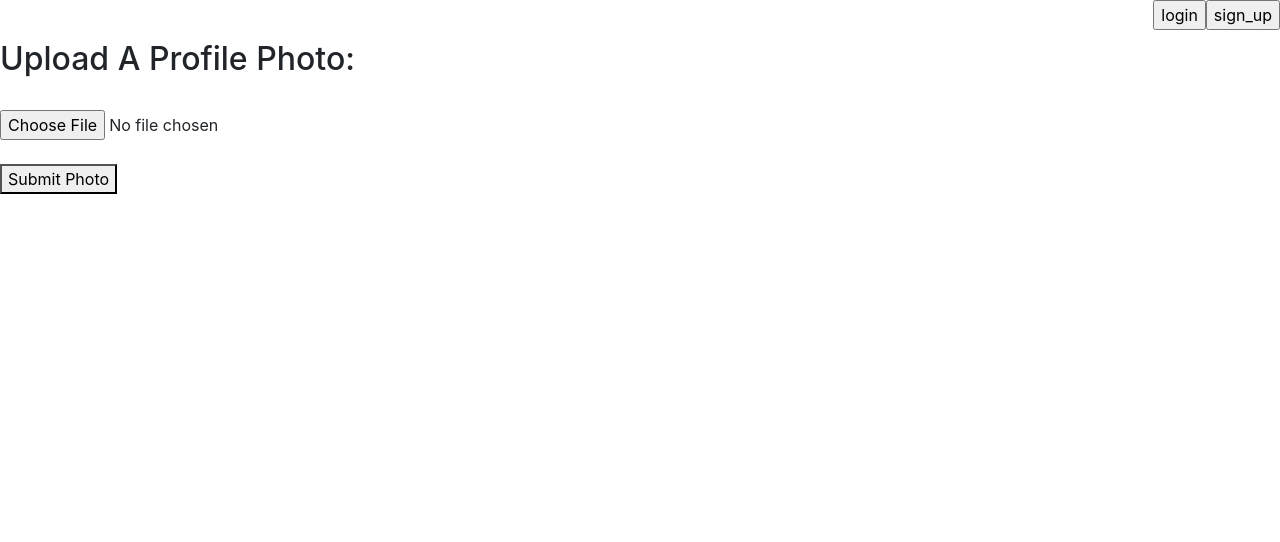
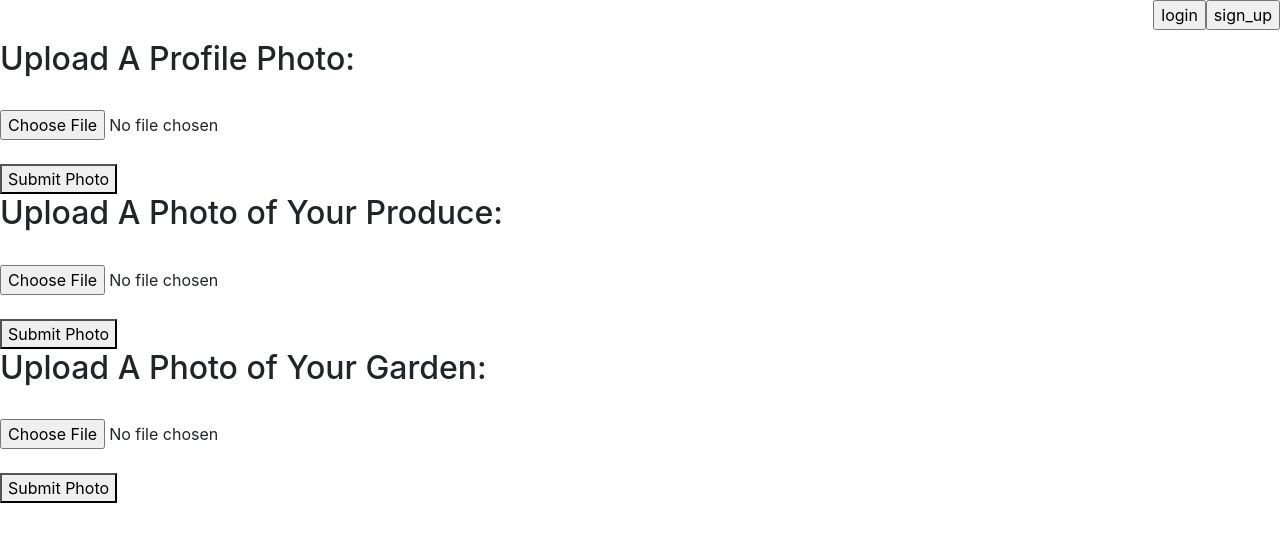
Before and after one commit to acufarah/garden-trading, a Flask app: page /users_profile/img_upload.html in a window 1280 px wide. Shown: the part 56-598 px from the top of the page. Run offline with Flask 2, Linux system fonts and the light colour scheme; some libraries are stand-ins or nearby versions.

Commit message:
Stil need to change JSON into iterable JS object

```diff
--- a/server.py
+++ b/server.py
@@ -1,5 +1,6 @@
 """Garden trading app."""
 import requests
+import geopy.geocoders
 from jinja2 import StrictUndefined
 
 from flask import (Flask, render_template, redirect, request, json, jsonify, url_for, flash, session)
@@ -7,8 +8,10 @@ import os
 from flask_uploads import UploadSet, IMAGES, configure_uploads
 from flask_debugtoolbar import DebugToolbarExtension
 from werkzeug import secure_filename
+from geopy.geocoders import Nominatim
 from model import User, Produce, Message, connect_to_db, db
-from geopy.geocoders import Nominatim
+from model import UserSchema, ProduceSchema, MessageSchema
+
 
 app = Flask(__name__)
 app.config.from_object(__name__)
@@ -91,7 +94,7 @@ def show_user_info(uid):
 	user = User.query.get(uid)
 
 	return render_template('users_profile.html', user=user, username=user.username, email=user.email, password=user.password, fname=user.fname, lname=user.lname,
-						address=user.address, city=user.city, state=user.state, zipcode=user.zipcode)
+						address=user.address, city=user.city, state=user.state, zipcode=user.zipcode, usr_img=user.usr_img)
 
 @app.route('/logout')
 def logout():
@@ -166,10 +169,13 @@ def garden_directory():
 	gardeners = db.session.query(User).order_by(User.user_id.desc()).first()
 	return render_template('/garden_areas.html', gardeners=gardeners)
 
-@app.route('/garden_areas')
+@app.route('/garden_areas.json')
 def address_map():
 	"""Transform address data from DB to plot on GMaps."""
-	pass
+	users = User.query.all()
+	user_schema = UserSchema(many=True)
+	output = user_schema.dump(users).data
+	return jsonify({ 'user' : output })
 
 
 @app.route('/users_profile/img_upload.html')
@@ -182,14 +188,36 @@ def img_upload():
 	if 'user_id' in session:
 		user_id = session.get('user_id')
 
-		f = request.files['usr_img']
-		filename = secure_filename(f.filename)
-		f.save(os.path.join(app.config['UPLOAD_FOLDER'], filename))
+		f1 = request.files['usr_img']
+		filename1 = secure_filename(f1.filename)
+		f1.save(os.path.join(app.config['UPLOAD_FOLDER'], filename1))
 		user_in_session = User.query.get(user_id)
-		user_in_session.usr_img = filename
+		user_in_session.usr_img = filename1
+		user_in_session.user_img_url = f"{(app.config['UPLOAD_FOLDER'])}//{filename1}"
 		db.session.commit()
 		flash("Photo uploaded and stored successfully")
+		"""f2 = request.files['prod_img']
+		filename2 = secure_filename(f2.filename)
+		f2.save(os.path.join(app.config['UPLOAD_FOLDER'], filename2))
+		produce = db.session.query(Produce).order_by(Produce.prod_id.desc()).first()
+		produce.prod_img = filename2
+		produce.prod_img_url = f"{(app.config['UPLOAD_FOLDER'])}//{filename2}"
+		db.session.commit()
+		flash("Photo uploaded and stored successfully")
+
+		f3 = request.files['gard_img']
+		filename3 = secure_filename(f3.filename)
+		f3.save(os.path.join(app.config['UPLOAD_FOLDER'], filename3))
+		user_in_session = User.query.get(user_id)
+		user_in_session.gard_img = filename3
+		user_in_session.gard_img_url = f"{(app.config['UPLOAD_FOLDER'])}//{filename3}"
+		db.session.commit()
+		flash("Photo uploaded and stored successfully")	"""
 		return redirect('/users_profile/{}'.format(user_id))
+
+
+
+@app.route('/users_profile/img_upload.html', methods=['POST'])
 
 @app.route('/send_message/<recipient>')
 def send_message_form(recipient):
--- a/templates/img_upload.html
+++ b/templates/img_upload.html
@@ -5,6 +5,18 @@
 
 <form action="/users_profile/img_upload.html" method="POST" enctype="multipart/form-data">
 	<input type="file" id= "usr_img" name="usr_img" accept="image/*"><br><br>
+	<button type="submit" value="Submit Photo">Submit Photo</button><br>
+
+<h2>Upload A Photo of Your Produce:</h2><br>
+
+<form action="/users_profile/img_upload.html" method="POST" enctype="multipart/form-data">
+	<input type="file" id= "prod_img" name="prod_img" accept="image/*"><br><br>
+	<button type="submit" value="Submit Photo">Submit Photo</button><br>
+
+<h2>Upload A Photo of Your Garden:</h2><br>
+
+<form action="/users_profile/img_upload.html" method="POST" enctype="multipart/form-data">
+	<input type="file" id="gard_img" name="gard_img" accept="image/*"><br><br>
 	<button type="submit" value="Submit Photo">Submit Photo</button>
 
 {% endblock %}
```
Also changed, not shown: model.py (+11 -1 lines), requirements.txt (+11 -0 lines), templates/garden_areas.html (+26 -0 lines), templates/users_profile.html (+7 -0 lines).
